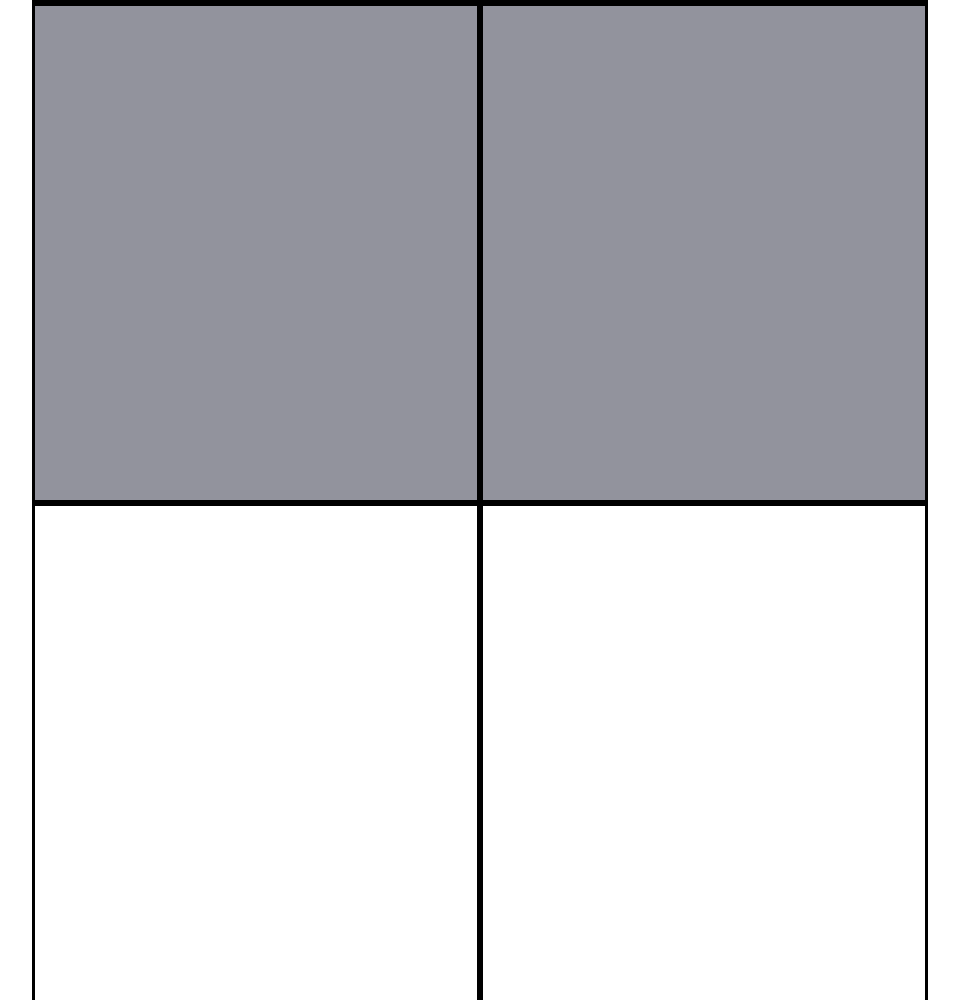
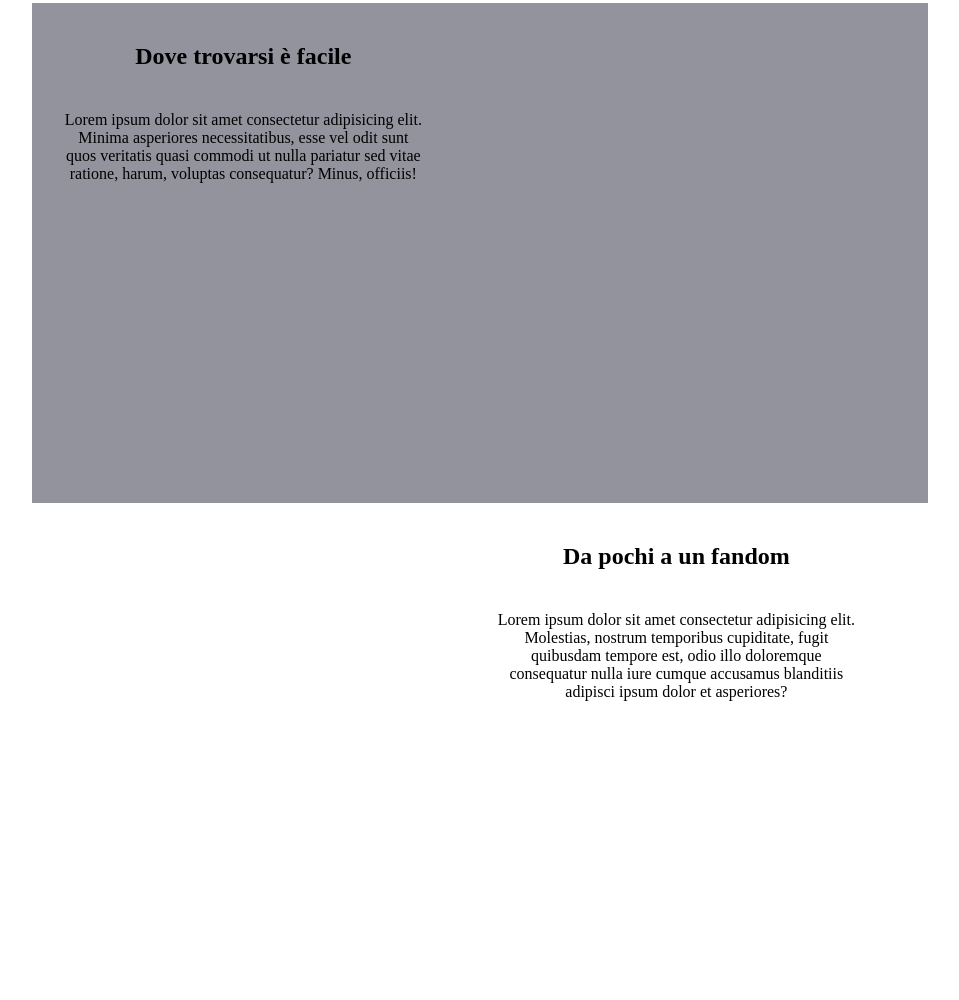
Before and after one commit to edaless/htmlcss-struttura-discord, a plain HTML site: page index.html in a window 1280 px wide. Shown: the part 997-1997 px from the top of the page, without its empty margins (160-1119 px from the left). Drawn offline with Linux system fonts and the light colour scheme.

Commit message:
flex degli elementi dell'ultima sezione (non footer)

```diff
--- a/CSS/style.css
+++ b/CSS/style.css
@@ -18,7 +18,7 @@ header{
 }
 
 header h2{
-    margin-top: 15%;
+    margin-top: 10%;
     text-align: center;
     color: white;
 }
@@ -29,6 +29,43 @@ header p{
     width: 60%;
     margin-left: 20%;
 }
+
+
+section{
+    display: flex;
+    justify-content: space-evenly;
+    flex-wrap: wrap;
+    height: 500px;
+    width: 70%;
+}
+
+.metà{
+    width: 45%;
+
+
+
+    /* debug */
+
+    /* border:solid 3px black; */
+
+}
+
+h2{
+    margin-top: 10%;
+    text-align: center;
+    width: 90%;
+}
+p{
+    margin-top: 10%;
+    text-align: center;
+    width: 90%;
+}
+
+.uno, .tre{
+
+    background: rgb(146, 147, 157);
+}
+
 
 
 footer{
@@ -49,25 +86,3 @@ footer{
     background: #000;
     height:100%;
 }
-
-section{
-    display: flex;
-    justify-content: center;
-    height: 500px;
-    width: 70%;
-}
-
-.metà{
-    border:solid 3px black;
-
-    /* debug */
-
-    width: 50%;
-
-}
-
-
-.uno, .tre{
-
-    background: rgb(146, 147, 157);
-}
--- a/index.html
+++ b/index.html
@@ -24,6 +24,9 @@
             <div class="metà"></div>
             <div class="metà">
                 <h2>Un luogo a invito con tutto lo spazio necessario per parlare</h2>
+                <p>
+                    Lorem ipsum dolor, sit amet consectetur adipisicing elit. Corporis distinctio corrupti ipsam, fuga pariatur cupiditate expedita possimus. Consequuntur veniam ullam assumenda, qui ab perspiciatis iste dolorem odit eius, temporibus molestias?
+                </p>
             </div>
 
 
@@ -31,7 +34,10 @@
 
         <!-- Dove trovarsi é facile -->
         <section class="uno">
-            <div class="metà"></div>
+            <div class="metà">
+                <h2>Dove trovarsi è facile</h2>
+                <p>Lorem ipsum dolor sit amet consectetur adipisicing elit. Minima asperiores necessitatibus, esse vel odit sunt quos veritatis quasi commodi ut nulla pariatur sed vitae ratione, harum, voluptas consequatur? Minus, officiis!</p>
+            </div>
             <div class="metà"></div>
 
 
@@ -40,7 +46,10 @@
         <!-- Da pochi a un fandom -->
         <section class="due">
             <div class="metà"></div>
-            <div class="metà"></div>
+            <div class="metà">
+                <h2>Da pochi a un fandom</h2>
+                <p>Lorem ipsum dolor sit amet consectetur adipisicing elit. Molestias, nostrum temporibus cupiditate, fugit quibusdam tempore est, odio illo doloremque consequatur nulla iure cumque accusamus blanditiis adipisci ipsum dolor et asperiores?</p>
+            </div>
 
 
         </section>
@@ -49,9 +58,10 @@
 
         <!-- Tecnologia affidabile per tenersi in contatto -->
         <section class="tre">
-            <div class="metà"></div>
-            <div class="metà"></div>
 
+            <h2>Tecnologia affidabile per tenersi in contatto</h2>
+
+            <p>Lorem ipsum dolor, sit amet consectetur adipisicing elit. Temporibus sed quo non rerum! Vero, tenetur. Facilis incidunt nulla possimus debitis cupiditate non recusandae ex, vitae, atque voluptas at labore magni.</p>
 
         </section>
 
```
